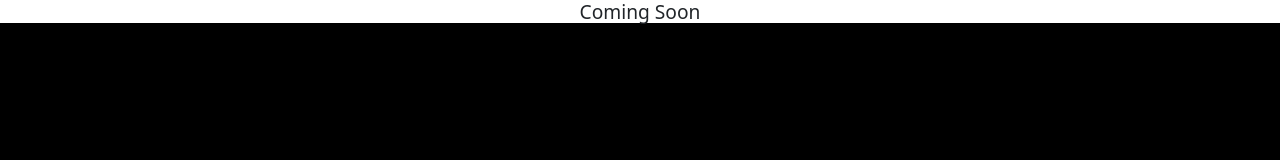
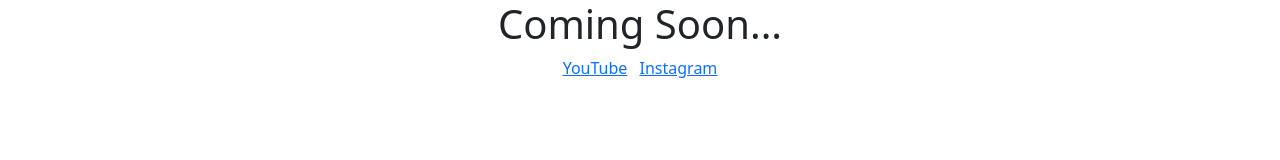
Before and after one commit to Webdev1121/ngandy, a plain HTML site: page index.html in a window 1280 px wide. Drawn offline with nearby package versions, Linux system fonts and the light colour scheme.

Commit message:
Update index.html

```diff
--- a/index.html
+++ b/index.html
@@ -7,9 +7,26 @@
     <script src="https://cdn.jsdelivr.net/npm/bootstrap@5.3.2/dist/js/bootstrap.bundle.min.js" integrity="sha384-C6RzsynM9kWDrMNeT87bh95OGNyZPhcTNXj1NW7RuBCsyN/o0jlpcV8Qyq46cDfL" crossorigin="anonymous"></script>
     <title>Ngandy - Ngawi Musical + AndyLukito</title>
 </head>
-<body style="background-color: black;">
-    <center>
-        <h1 style="font-size: larger; background-color: white;">Coming Soon</h1>
-    </center>
-</body>
+<body>
+    <div class="container">
+      <div class="row">
+        <div class="col-12 text-center">
+          <h1>Coming Soon...</h1>
+          <ul class="list-inline">
+            <li class="list-inline-item">
+              <a href="https://www.youtube.com/@1121Developer/">YouTube</a>
+            </li>
+            <li class="list-inline-item">
+              <a href="https://www.instagram.com/1121dev_/">Instagram</a>
+            </li>
+          </ul>
+        </div>
+      </div>
+    </div>
+
+    <!-- Bootstrap JS -->
+    <script src="https://cdn.jsdelivr.net/npm/bootstrap@5.1.3/dist/js/bootstrap.bundle.min.js" integrity="sha384-ka7Sk0Gln4gmtz2MlQnikT1wXgYsOg+OMhuP+IlRH9sENBO0LRn5q+8nbTov4+1p" crossorigin="anonymous"></script>
+  </body>
+  </html>
+
 </html>
```
